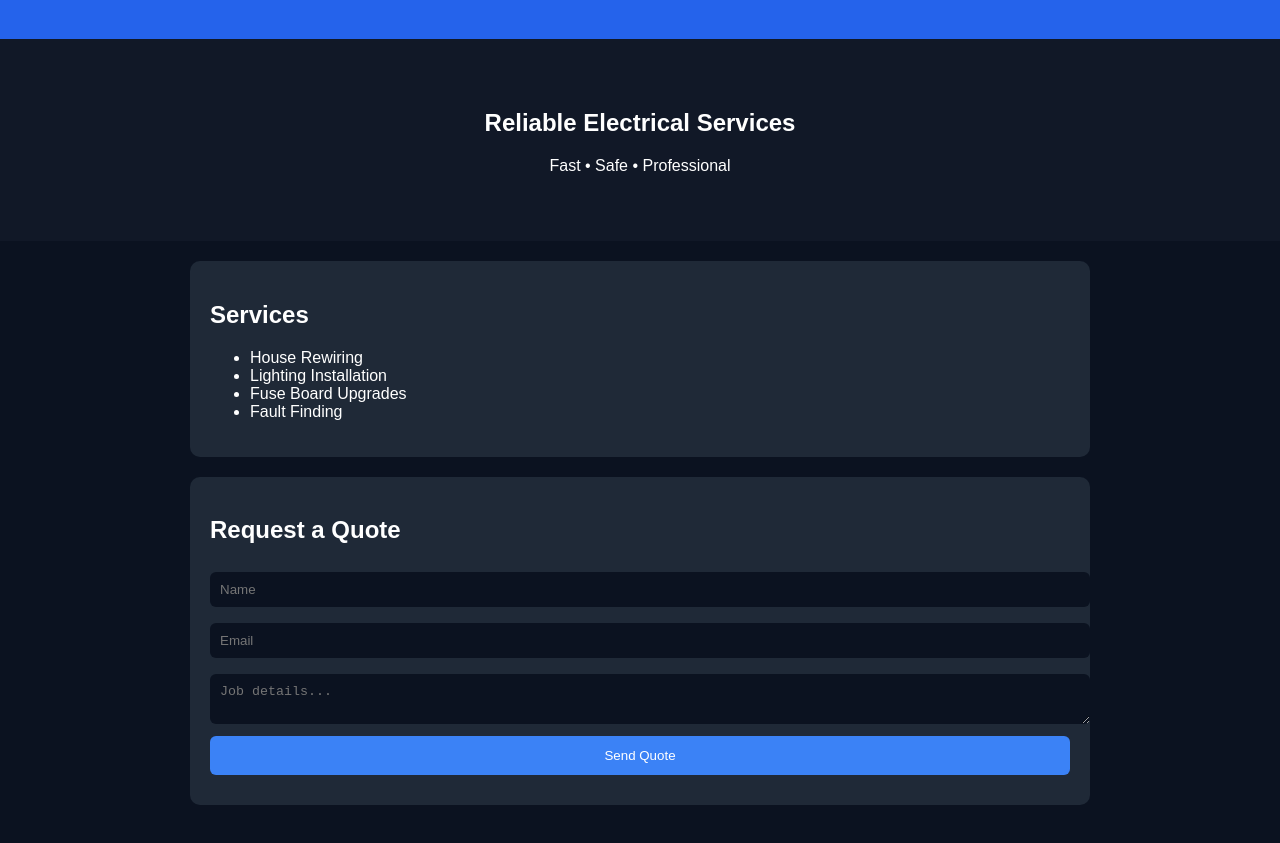
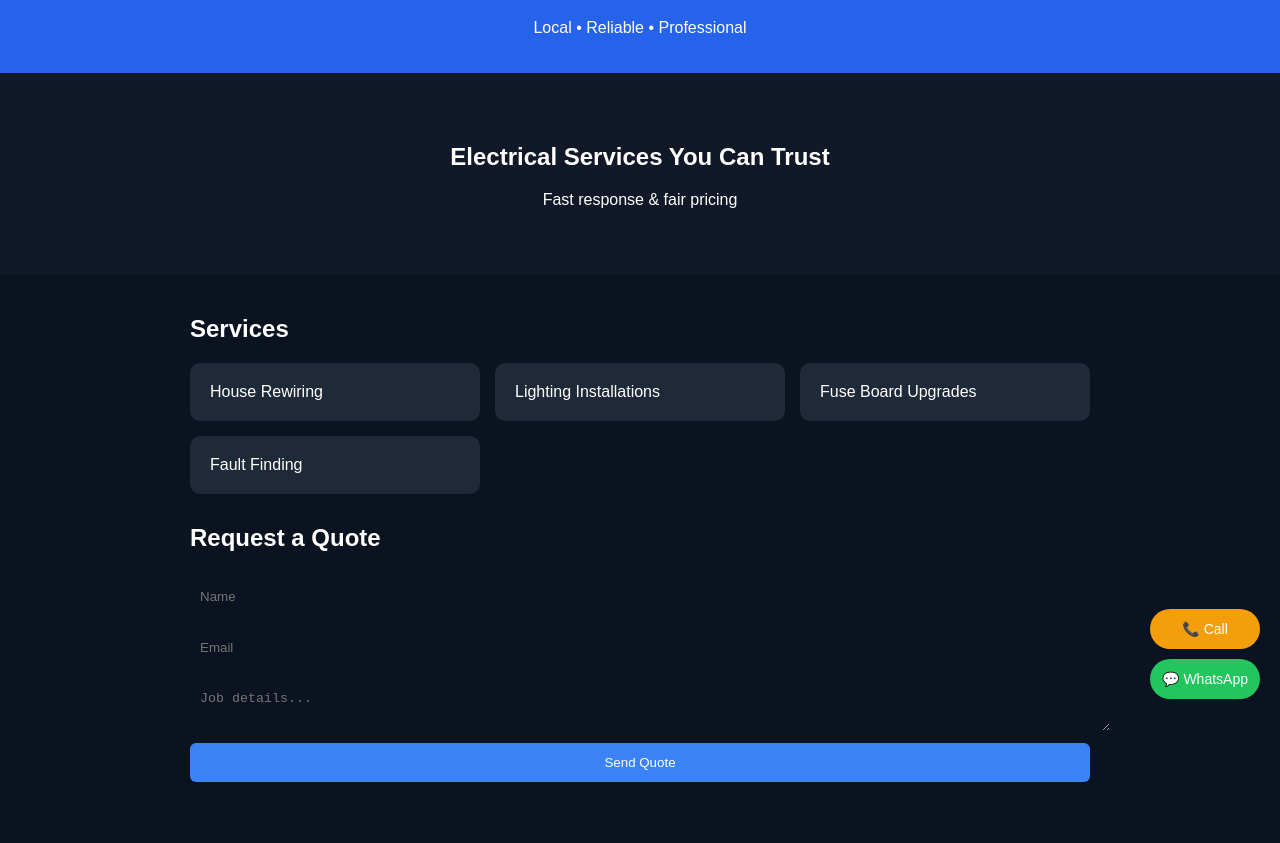
Before and after one commit to rumseycatherine255-svg/website, a website: page public/index.html in a window 1280 px wide. Shown: the part 81-924 px from the top of the page. After the commit the page ends 893 px from the top, so only its background shows below. Drawn offline with Linux system fonts and the light colour scheme.

Commit message:
Update index.html

```diff
--- a/public/index.html
+++ b/public/index.html
@@ -7,65 +7,91 @@
 
 <style>
 body {
-  margin: 0;
+  margin:0;
   font-family: Arial;
-  background: #0b1220;
-  color: white;
+  background:#0b1220;
+  color:white;
 }
 
 header {
-  background: #2563eb;
-  padding: 20px;
-  text-align: center;
+  background:#2563eb;
+  padding:20px;
+  text-align:center;
 }
 
 .hero {
-  text-align: center;
-  padding: 50px 20px;
-  background: #111827;
+  padding:50px 20px;
+  text-align:center;
+  background:#111827;
 }
 
 .container {
-  max-width: 900px;
-  margin: auto;
-  padding: 20px;
+  max-width:900px;
+  margin:auto;
+  padding:20px;
+}
+
+.grid {
+  display:grid;
+  grid-template-columns:repeat(auto-fit,minmax(250px,1fr));
+  gap:15px;
 }
 
 .card {
-  background: #1f2937;
-  padding: 20px;
-  border-radius: 10px;
-  margin-bottom: 20px;
+  background:#1f2937;
+  padding:20px;
+  border-radius:10px;
 }
 
 input, textarea {
-  width: 100%;
-  padding: 10px;
-  margin: 8px 0;
-  border-radius: 6px;
-  border: none;
-  background: #0b1220;
-  color: white;
+  width:100%;
+  padding:10px;
+  margin:8px 0;
+  border:none;
+  border-radius:6px;
+  background:#0b1220;
+  color:white;
 }
 
 button {
-  width: 100%;
-  padding: 12px;
-  background: #3b82f6;
-  border: none;
-  color: white;
-  cursor: pointer;
-  border-radius: 6px;
+  width:100%;
+  padding:12px;
+  background:#3b82f6;
+  border:none;
+  color:white;
+  border-radius:6px;
+  cursor:pointer;
 }
 
 button:hover {
-  background: #2563eb;
+  background:#2563eb;
 }
 
 .status {
-  text-align: center;
-  margin-top: 10px;
+  margin-top:10px;
+  text-align:center;
 }
+
+.floating {
+  position:fixed;
+  right:20px;
+  bottom:20px;
+  display:flex;
+  flex-direction:column;
+  gap:10px;
+}
+
+.floating a {
+  padding:12px;
+  border-radius:50px;
+  color:white;
+  text-decoration:none;
+  text-align:center;
+  font-size:14px;
+}
+
+.call {background:#f59e0b;}
+.wa {background:#22c55e;}
 </style>
 
 </head>
@@ -74,51 +100,51 @@ button:hover {
 
 <header>
 <h1>SPS Electrical</h1>
+<p>Local • Reliable • Professional</p>
 </header>
 
 <div class="hero">
-  <h2>Reliable Electrical Services</h2>
-  <p>Fast • Safe • Professional</p>
+<h2>Electrical Services You Can Trust</h2>
+<p>Fast response & fair pricing</p>
 </div>
 
 <div class="container">
 
-  <div class="card">
 <h2>Services</h2>
-    <ul>
-      <li>House Rewiring</li>
-      <li>Lighting Installation</li>
-      <li>Fuse Board Upgrades</li>
-      <li>Fault Finding</li>
-    </ul>
+
+<div class="grid">
+<div class="card">House Rewiring</div>
+<div class="card">Lighting Installations</div>
+<div class="card">Fuse Board Upgrades</div>
+<div class="card">Fault Finding</div>
 </div>
 
-  <div class="card">
-    <h2>Request a Quote</h2>
+<h2 style="margin-top:30px;">Request a Quote</h2>
 
 <form id="quoteForm">
 <input name="name" placeholder="Name" required>
 <input name="email" placeholder="Email" required>
 <textarea name="message" placeholder="Job details..." required></textarea>
-
 <button type="submit">Send Quote</button>
 <div class="status" id="status"></div>
 </form>
 
 </div>
 
+<!-- Floating buttons -->
+<div class="floating">
+<a class="call" href="tel:+440000000000">📞 Call</a>
+<a class="wa" href="https://wa.me/440000000000">💬 WhatsApp</a>
 </div>
 
 <script>
 const form = document.getElementById("quoteForm");
 const status = document.getElementById("status");
-const button = form.querySelector("button");
 
 form.addEventListener("submit", async (e) => {
   e.preventDefault();
 
   status.textContent = "Sending...";
-  button.disabled = true;
 
   const data = {
     name: form.name.value,
@@ -145,8 +171,6 @@ form.addEventListener("submit", async (e) => {
   } catch (err) {
     status.textContent = "❌ Server error";
   }
-
-  button.disabled = false;
 });
 </script>
 
```
Lines whose indentation alone changed are shown as unchanged.
